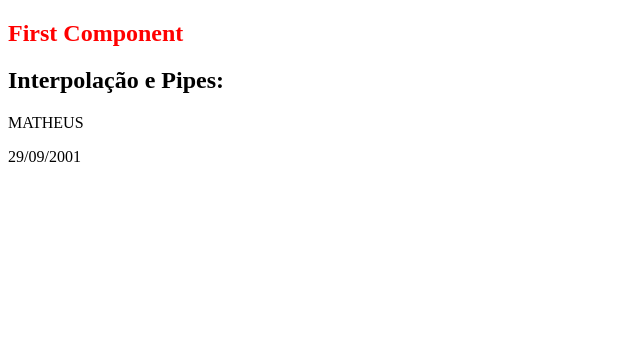
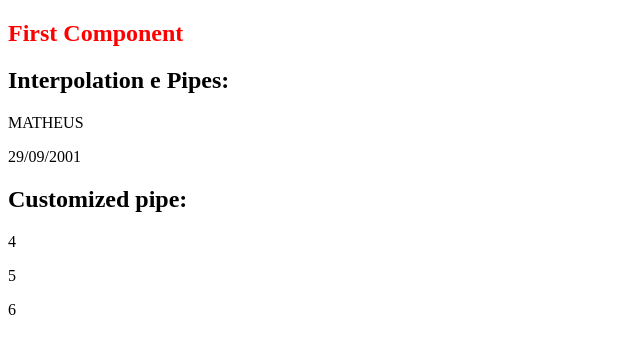
Before and after one commit to MathCoimbra/study-front-end, an Angular app in the folder Angular/fundamentos/: page / in a window 1280 px wide. Shown: the top 354 px of the page, without its empty margins (0-640 px from the left). Built offline with nearby package versions, Linux system fonts and the light colour scheme.

Commit message:
feat: add example of customized pipe
Signed-off-by: MathCoimbra <matheuscoimbra35@gmail.com>

```diff
--- a/Angular/fundamentos/src/app/app.component.html
+++ b/Angular/fundamentos/src/app/app.component.html
@@ -2,3 +2,4 @@
 
 <app-first-component></app-first-component>
 <app-second-component></app-second-component>
+<app-customized-pipe></app-customized-pipe>
--- a/Angular/fundamentos/src/app/app.module.ts
+++ b/Angular/fundamentos/src/app/app.module.ts
@@ -5,12 +5,16 @@ import { AppRoutingModule } from './app-routing.module';
 import { AppComponent } from './app.component';
 import { FirstComponent } from './first-component/first-component';
 import { SecondComponentComponent } from './second-component/second-component.component';
+import { MultiplyByPipe } from './multiply-by.pipe';
+import { CustomizedPipeComponent } from './customized-pipe/customized-pipe.component';
 
 @NgModule({
   declarations: [
     AppComponent,
     FirstComponent,
-    SecondComponentComponent
+    SecondComponentComponent,
+    MultiplyByPipe,
+    CustomizedPipeComponent
   ],
   imports: [
     BrowserModule,
--- /dev/null
+++ b/Angular/fundamentos/src/app/customized-pipe/customized-pipe.component.html
@@ -0,0 +1,4 @@
+<h2>Customized pipe:</h2>
+<p>{{ 2 | multiplyBy:2 }}</p>
+<p>{{ 5 | multiplyBy:1 }}</p>
+<p>{{ 3 | multiplyBy:2 }}</p>
--- /dev/null
+++ b/Angular/fundamentos/src/app/customized-pipe/customized-pipe.component.ts
@@ -0,0 +1,15 @@
+import { Component, OnInit } from '@angular/core';
+
+@Component({
+  selector: 'app-customized-pipe',
+  templateUrl: './customized-pipe.component.html',
+  styleUrls: ['./customized-pipe.component.css']
+})
+export class CustomizedPipeComponent implements OnInit {
+
+  constructor() { }
+
+  ngOnInit(): void {
+  }
+
+}
--- /dev/null
+++ b/Angular/fundamentos/src/app/multiply-by.pipe.ts
@@ -0,0 +1,12 @@
+import { Pipe, PipeTransform } from '@angular/core';
+
+@Pipe({
+  name: 'multiplyBy'
+})
+export class MultiplyByPipe implements PipeTransform {
+
+  transform(value: number, multiply: number): unknown {
+    return value * multiply;
+  }
+
+}
--- a/Angular/fundamentos/src/app/second-component/second-component.component.html
+++ b/Angular/fundamentos/src/app/second-component/second-component.component.html
@@ -1,3 +1,3 @@
-<h2>Interpolação e Pipes:</h2>
+<h2>Interpolation e Pipes:</h2>
 <p>{{ name | uppercase}}</p>
 <p>{{ birthDate | date: "dd/MM/yyyy" }}</p>
```
Also changed, not shown: Angular/fundamentos/src/app/customized-pipe/customized-pipe.component.css (added), 2 other files (tests, documents, lock files or other folders).
